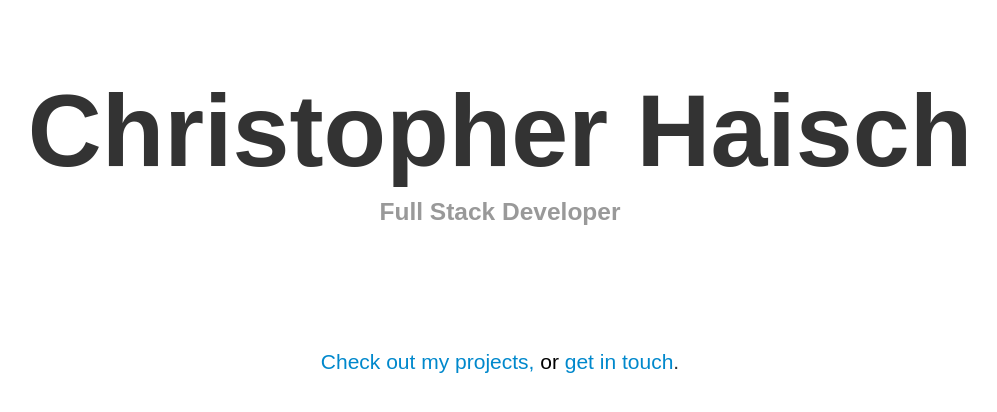
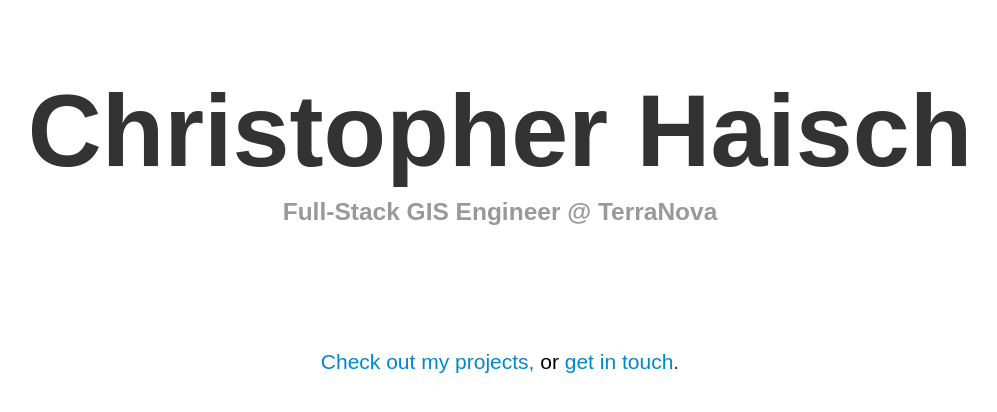
Before and after one commit to ChrisHaisch/haisch, a plain HTML site: page index.html in a window 1280 px wide. Shown: the whole page, without its empty margins (140-1137 px from the left). Drawn offline with Linux system fonts and the light colour scheme; a web font is replaced by a local one.

Commit message:
new updates favicon and ttitle

```diff
--- a/index.html
+++ b/index.html
@@ -5,7 +5,7 @@
 		<title>hais.ch</title>
 		<meta name="viewport" content="width=device-width, initial-scale=1.0">
 		<meta name="description" content="Chrishaisch 🚀">
-
+		<link rel="icon" href="/favicon.ico" type="image/x-icon">
 		<!-- Le styles -->
 		<link href="./css/bootstrap.css" rel="stylesheet">
 		<!-- <link href="./css/monalisa.css" rel="stylesheet"> -->
@@ -54,7 +54,7 @@
 		<div class="container-narrow">
 			<div class="jumbotron">
 				<h1 style="font-size:8vw;">Christopher Haisch</h1>
-				<h3 class="muted">Full Stack Developer</h3>
+				<h3 class="muted">Full-Stack GIS Engineer @ TerraNova</h3>
 				<br /><br />
 				<div class="lead">
 					 <a href="projects.html">Check out my projects,</a><a id="mona" href="mona.html"> or </a><a href="mailto:chaisch8@gmail.com">get in touch</a>.
```
Also changed, not shown: projects.html (+1 -1 lines), favicon.ico (added).
